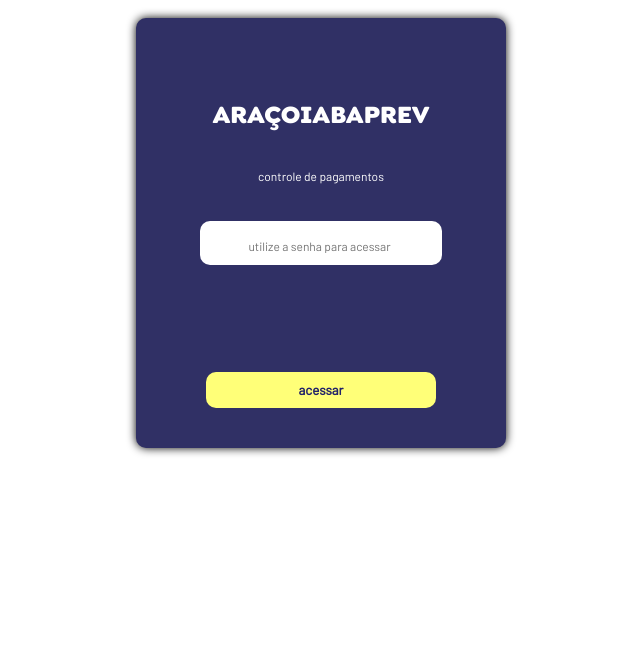
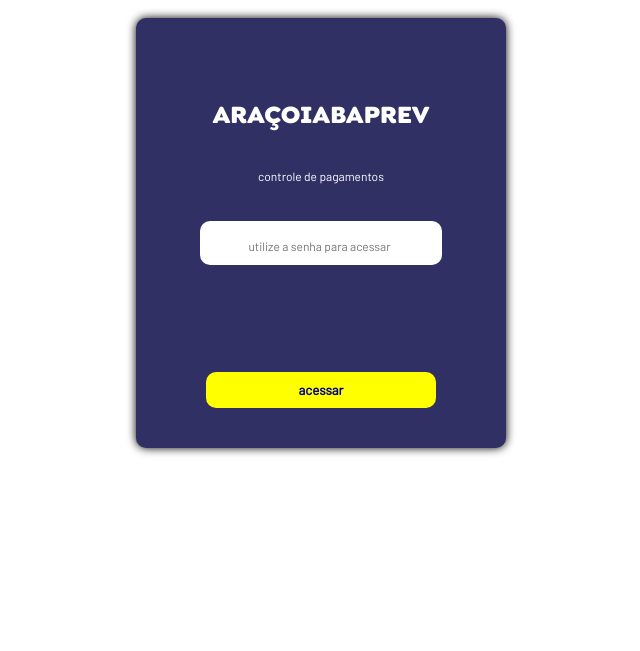
Before and after one commit to joseruanh/ControleAraPrev, a plain HTML site: page index.html in a window 1280 px wide. In both pictures the pointer is over the button "acessar". Shown: the part 149-800 px from the top of the page, without its empty margins (319-959 px from the left). Drawn offline with Linux system fonts and the light colour scheme; files whose address does not match are found by name.

Commit message:
atualizando form

```diff
--- a/css/form.css
+++ b/css/form.css
@@ -54,7 +54,7 @@ button.login, button.acessar
     padding: 10px;
     border-radius: 10px;
     border: none;
-    background-color: white;
+    background-color: rgb(255, 255, 120);
     color: rgb(34, 34, 105);
     font-weight: bolder;
     cursor: pointer;
@@ -63,7 +63,9 @@ button.login, button.acessar
 
 button:hover
 {
-    background-color: rgb(255, 255, 120);
+
+    background-color: yellow;
+    color: rgb(0, 0, 135);
 }
 
 input::placeholder
```
